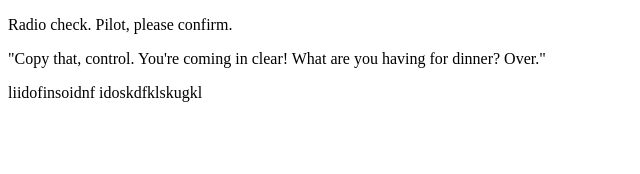
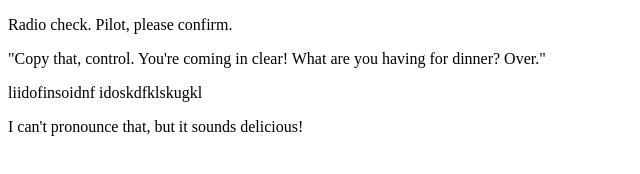
Before and after one commit to Lisa-5/communication-log-control, a plain HTML site: page index.html in a window 1280 px wide. Shown: the whole page, without its empty margins (0-640 px from the left). Drawn offline with Linux system fonts and the light colour scheme.

Commit message:
Another update for you.

```diff
--- a/index.html
+++ b/index.html
@@ -4,5 +4,6 @@
       <p>Radio check. Pilot, please confirm.</p>
       <p>"Copy that, control. You're coming in clear! What are you having for dinner? Over."</p>
       <p>liidofinsoidnf  idoskdfklskugkl </p>
+      <p>I can't pronounce that, but it sounds delicious!</p>
    </body>
 </html>
```
